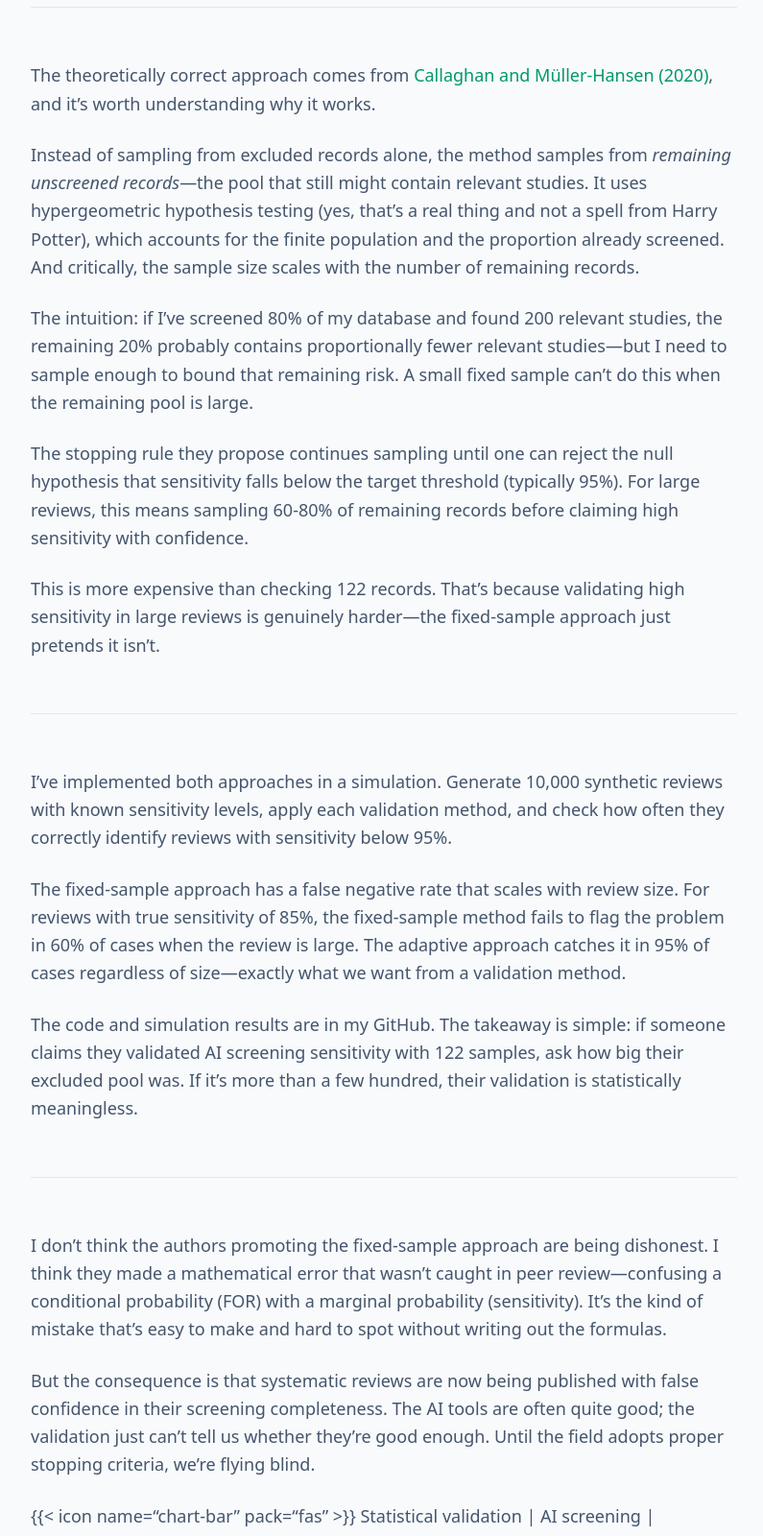
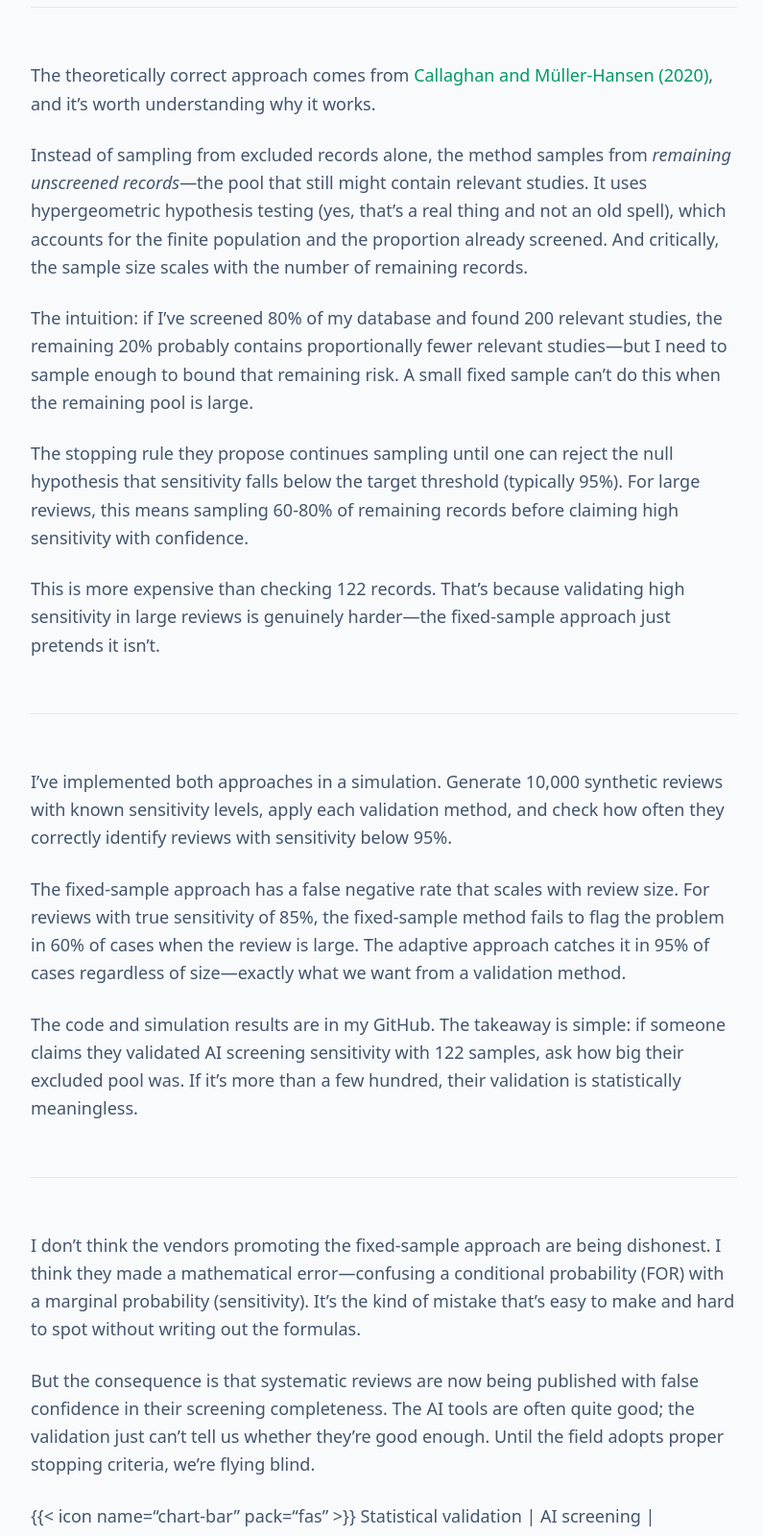
Before and after one commit to lsempe77/lsempe77.github.io, an Astro site: page /blog/ai-screening-validation in a window 1280 px wide. Shown: the part 2820-4420 px from the top of the page at 96% size, without its empty margins (240-1035 px from the left). Built offline with nearby package versions, Linux system fonts and the light colour scheme; Astro itself is replaced by a stand-in of ours.

Commit message:
Fix: vendors not paper, remove peer review reference

```diff
--- a/src/content/blog/ai-screening-validation.md
+++ b/src/content/blog/ai-screening-validation.md
@@ -75,7 +75,7 @@ The fixed-sample approach assumes the denominator doesn't matter. It does.
 
 The theoretically correct approach comes from [Callaghan and Müller-Hansen (2020)](https://doi.org/10.1186/s13643-020-01521-4), and it's worth understanding why it works.
 
-Instead of sampling from excluded records alone, the method samples from *remaining unscreened records*—the pool that still might contain relevant studies. It uses hypergeometric hypothesis testing (yes, that's a real thing and not a spell from Harry Potter), which accounts for the finite population and the proportion already screened. And critically, the sample size scales with the number of remaining records.
+Instead of sampling from excluded records alone, the method samples from *remaining unscreened records*—the pool that still might contain relevant studies. It uses hypergeometric hypothesis testing (yes, that's a real thing and not an old spell), which accounts for the finite population and the proportion already screened. And critically, the sample size scales with the number of remaining records.
 
 The intuition: if I've screened 80% of my database and found 200 relevant studies, the remaining 20% probably contains proportionally fewer relevant studies—but I need to sample enough to bound that remaining risk. A small fixed sample can't do this when the remaining pool is large.
 
@@ -93,7 +93,7 @@ The code and simulation results are in my GitHub. The takeaway is simple: if som
 
 ---
 
-I don't think the authors promoting the fixed-sample approach are being dishonest. I think they made a mathematical error that wasn't caught in peer review—confusing a conditional probability (FOR) with a marginal probability (sensitivity). It's the kind of mistake that's easy to make and hard to spot without writing out the formulas.
+I don't think the vendors promoting the fixed-sample approach are being dishonest. I think they made a mathematical error—confusing a conditional probability (FOR) with a marginal probability (sensitivity). It's the kind of mistake that's easy to make and hard to spot without writing out the formulas.
 
 But the consequence is that systematic reviews are now being published with false confidence in their screening completeness. The AI tools are often quite good; the validation just can't tell us whether they're good enough. Until the field adopts proper stopping criteria, we're flying blind.
 
```
